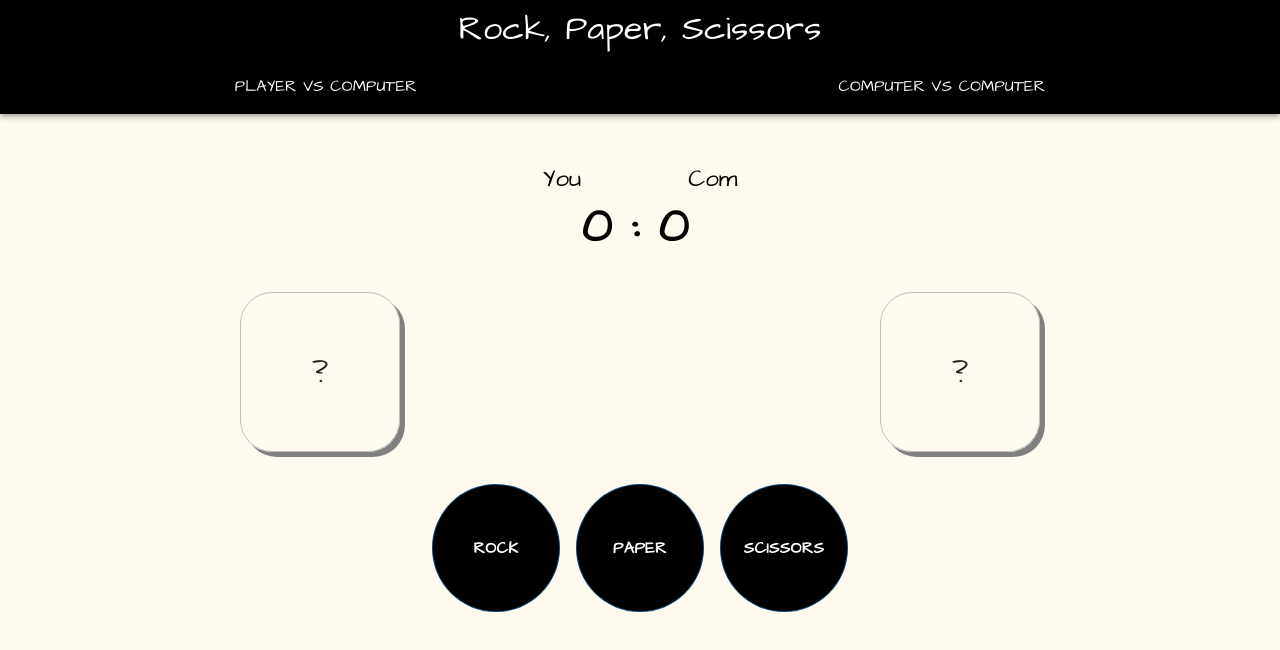
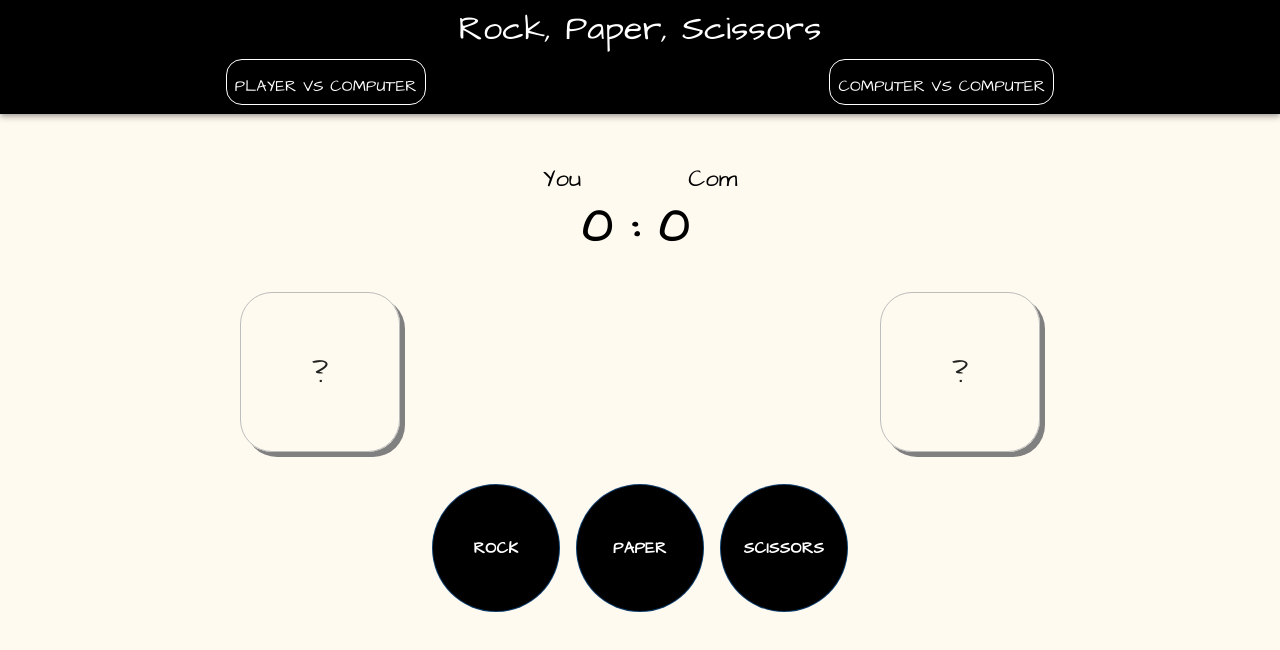
Before and after one commit to dkgian/aerq-rps, a React (Create React App) app: page / in a window 1280 px wide. Shown: the top 650 px of the page. Built offline with nearby package versions, Linux system fonts and the light colour scheme.

Commit message:
change border of icon buttons

```diff
--- a/src/components/ItemButton.tsx
+++ b/src/components/ItemButton.tsx
@@ -33,6 +33,7 @@ const StyledButton = styled(Button)({
 	'&:hover': {
 		backgroundColor: 'white',
 		color: 'black',
+		border: '1px solid black',
 	},
 })
 
--- a/src/components/TopBar.tsx
+++ b/src/components/TopBar.tsx
@@ -16,7 +16,7 @@ const TopBar = () => {
 			</StyledText>
 
 			<NavButtons>
-				<Button
+				<ModeButton
 					color="inherit"
 					onClick={() => {
 						navigate('/')
@@ -25,9 +25,9 @@ const TopBar = () => {
 					<StyledText>
 						Player vs Computer
 					</StyledText>
-				</Button>
+				</ModeButton>
 
-				<Button
+				<ModeButton
 					color="inherit"
 					onClick={() => {
 						navigate('/cc')
@@ -36,7 +36,7 @@ const TopBar = () => {
 					<StyledText>
 						Computer vs Computer
 					</StyledText>
-				</Button>
+				</ModeButton>
 			</NavButtons>
 		</StyledAppBar>
 	)
@@ -58,4 +58,13 @@ const StyledText = styled(Typography)({
 	marginTop: '0.5rem',
 })
 
+const ModeButton = styled(Button)({
+	border: '1px solid white',
+	borderRadius: '1rem',
+	'&:hover': {
+		background: 'lightgray',
+		color: 'black',
+	},
+})
+
 export default TopBar
```
